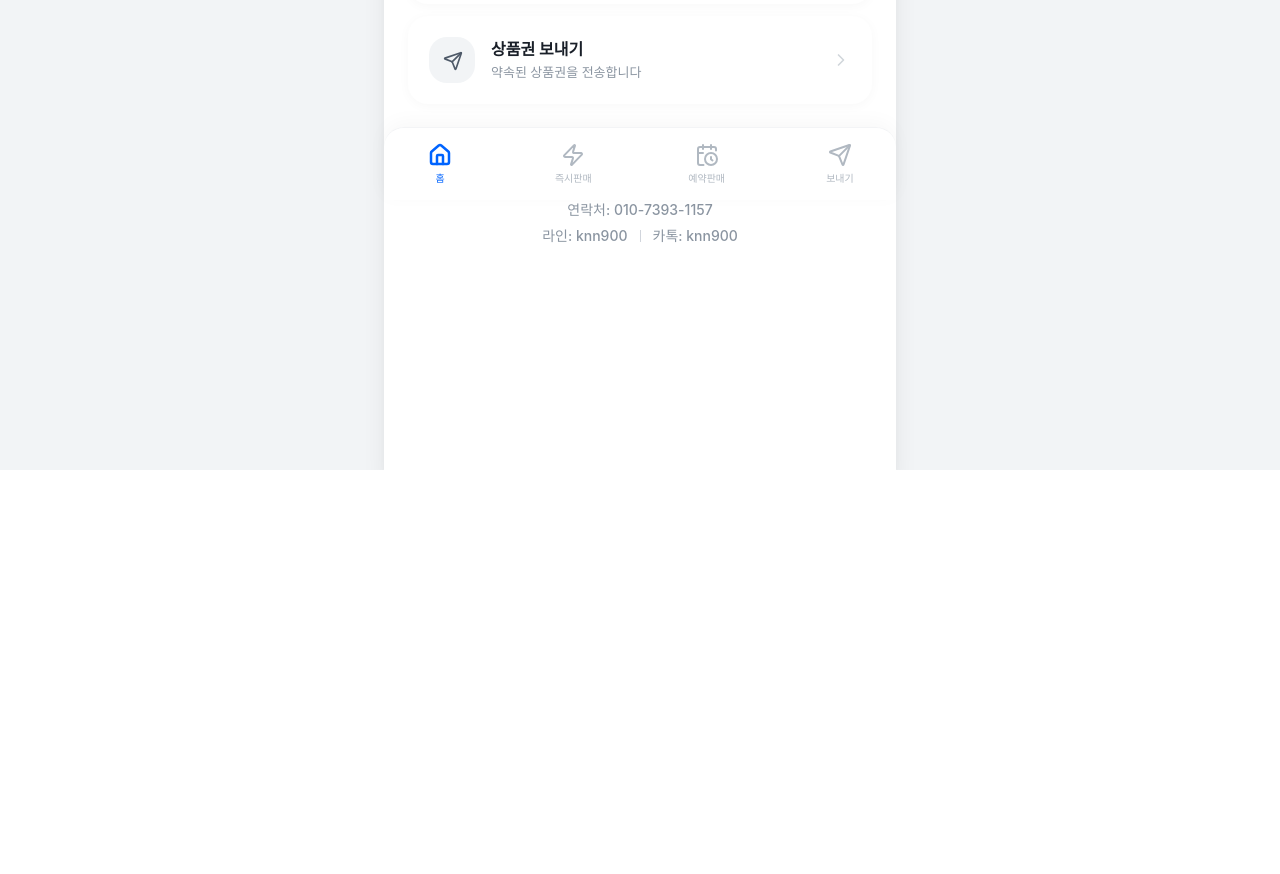
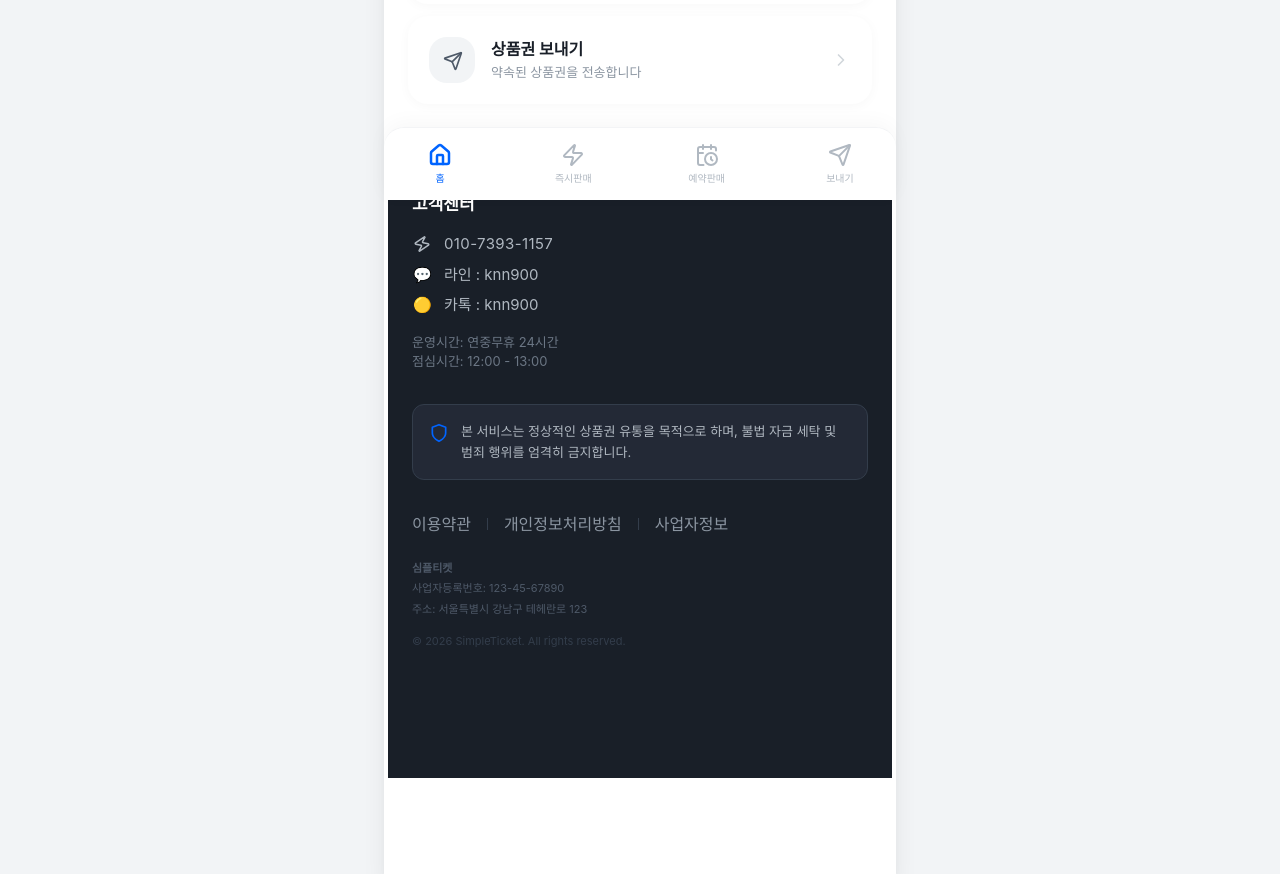
Before and after one commit to ksiboy21/simplet, a React (Vite) app: page / in a window 1280 px wide. Shown: the part 600-1474 px from the top of the page. Before the commit the page ends 1070 px from the top, so only its background shows below. Built offline with nearby package versions, Linux system fonts and the light colour scheme; no server answers; the database is empty; a web font is replaced by a local one.

Commit message:
feat: redesign footer with dark theme and detailed info

```diff
--- a/src/app/components/Home.tsx
+++ b/src/app/components/Home.tsx
@@ -144,16 +144,58 @@ export const Home = ({ onNavigate }: HomeProps) => {
         </div>
       </section>
 
-      {/* Contact Info Footer */}
-      <footer className="py-8 text-center space-y-3 pb-12">
-        <h3 className="text-[#8B95A1] text-sm font-bold">고객센터</h3>
-        <div className="text-[#8B95A1] text-sm font-medium space-y-1.5">
-          <p>연락처: 010-7393-1157</p>
-          <div className="flex justify-center gap-3">
-            <span>라인: knn900</span>
-            <span className="w-[1px] h-3 bg-gray-300 my-auto"></span>
-            <span>카톡: knn900</span>
+      {/* Footer */}
+      <footer className="bg-[#191F28] -mx-5 -mb-20 px-6 pt-10 pb-24 mt-12 text-white">
+        {/* Customer Center */}
+        <div className="space-y-4 mb-8">
+          <h3 className="text-[17px] font-bold">고객센터</h3>
+          <div className="space-y-2">
+            <a href="tel:010-7393-1157" className="flex items-center gap-3 text-[#B0B8C1] text-[15px] hover:text-white transition-colors">
+              <span className="w-5 flex justify-center"><Zap size={18} className="rotate-12" /></span>
+              <span className="tracking-wide">010-7393-1157</span>
+            </a>
+            <div className="flex items-center gap-3 text-[#B0B8C1] text-[15px]">
+              <span className="w-5 flex justify-center">💬</span>
+              <span>라인 : knn900</span>
+            </div>
+            <div className="flex items-center gap-3 text-[#B0B8C1] text-[15px]">
+              <span className="w-5 flex justify-center">🟡</span>
+              <span>카톡 : knn900</span>
+            </div>
           </div>
+          <div className="text-[13px] text-[#6B7684] mt-4">
+            <p>운영시간: 연중무휴 24시간</p>
+            <p>점심시간: 12:00 - 13:00</p>
+          </div>
+        </div>
+
+        {/* Warning Box */}
+        <div className="bg-[#232936] p-4 rounded-xl flex gap-3 mb-8 border border-[#333D4B]">
+          <div className="text-[#0064FF] mt-0.5">
+            <svg width="20" height="20" viewBox="0 0 24 24" fill="none" stroke="currentColor" strokeWidth="2" strokeLinecap="round" strokeLinejoin="round">
+              <path d="M12 22s8-4 8-10V5l-8-3-8 3v7c0 6 8 10 8 10z" />
+            </svg>
+          </div>
+          <p className="text-[13px] text-[#B0B8C1] leading-relaxed">
+            본 서비스는 정상적인 상품권 유통을 목적으로 하며, 불법 자금 세탁 및 범죄 행위를 엄격히 금지합니다.
+          </p>
+        </div>
+
+        {/* Links */}
+        <div className="flex gap-4 text-[13px] text-[#8B95A1] font-medium mb-6">
+          <button>이용약관</button>
+          <div className="w-[1px] h-3 bg-[#333D4B] my-auto"></div>
+          <button>개인정보처리방침</button>
+          <div className="w-[1px] h-3 bg-[#333D4B] my-auto"></div>
+          <button>사업자정보</button>
+        </div>
+
+        {/* Biz Info */}
+        <div className="text-[11px] text-[#4E5968] space-y-1 mb-8">
+          <p className="font-semibold">심플티켓</p>
+          <p>사업자등록번호: 123-45-67890</p>
+          <p>주소: 서울특별시 강남구 테헤란로 123</p>
+          <p className="mt-4 text-[#333D4B]">© 2026 SimpleTicket. All rights reserved.</p>
         </div>
       </footer>
     </div>
```
